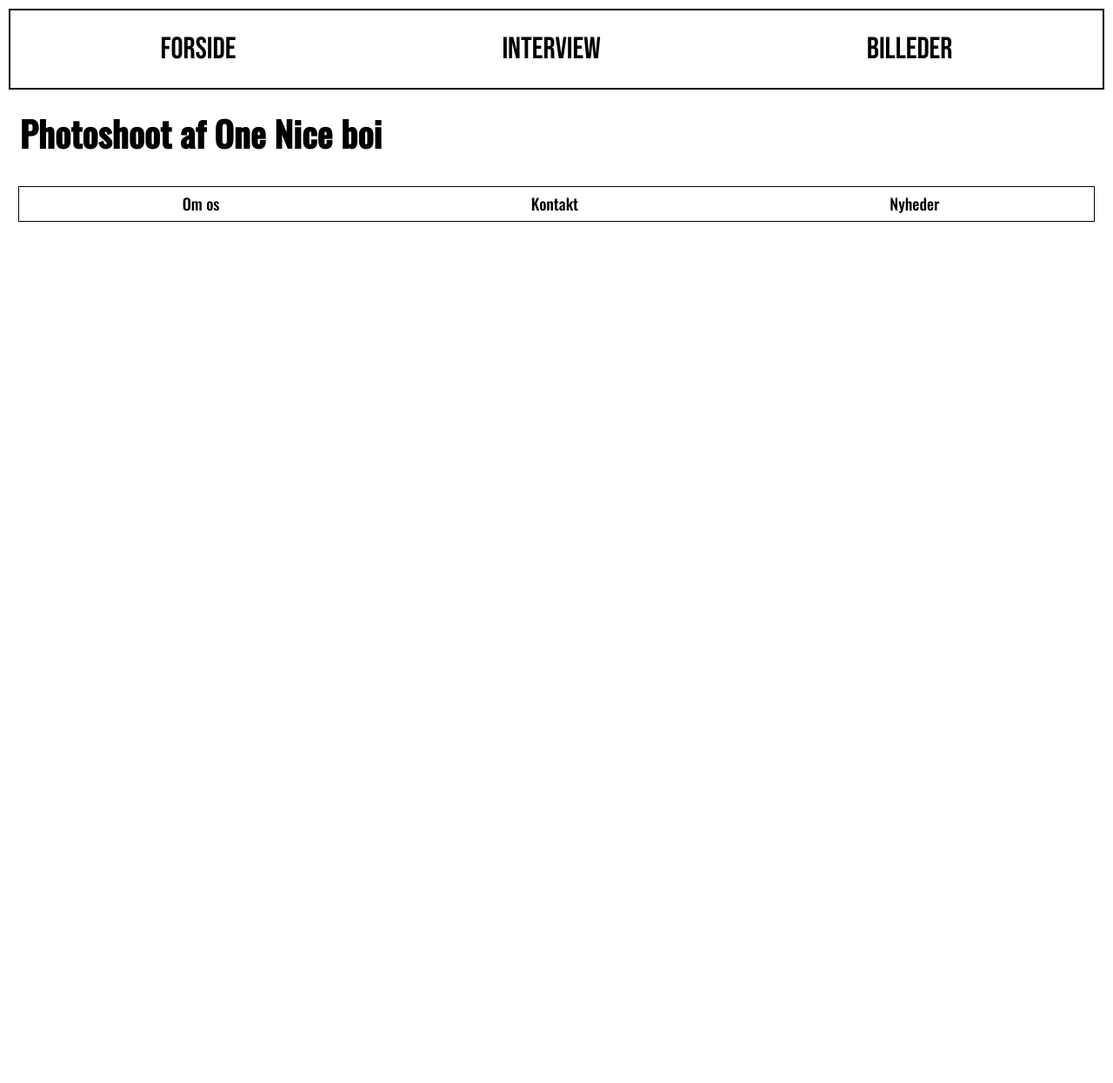
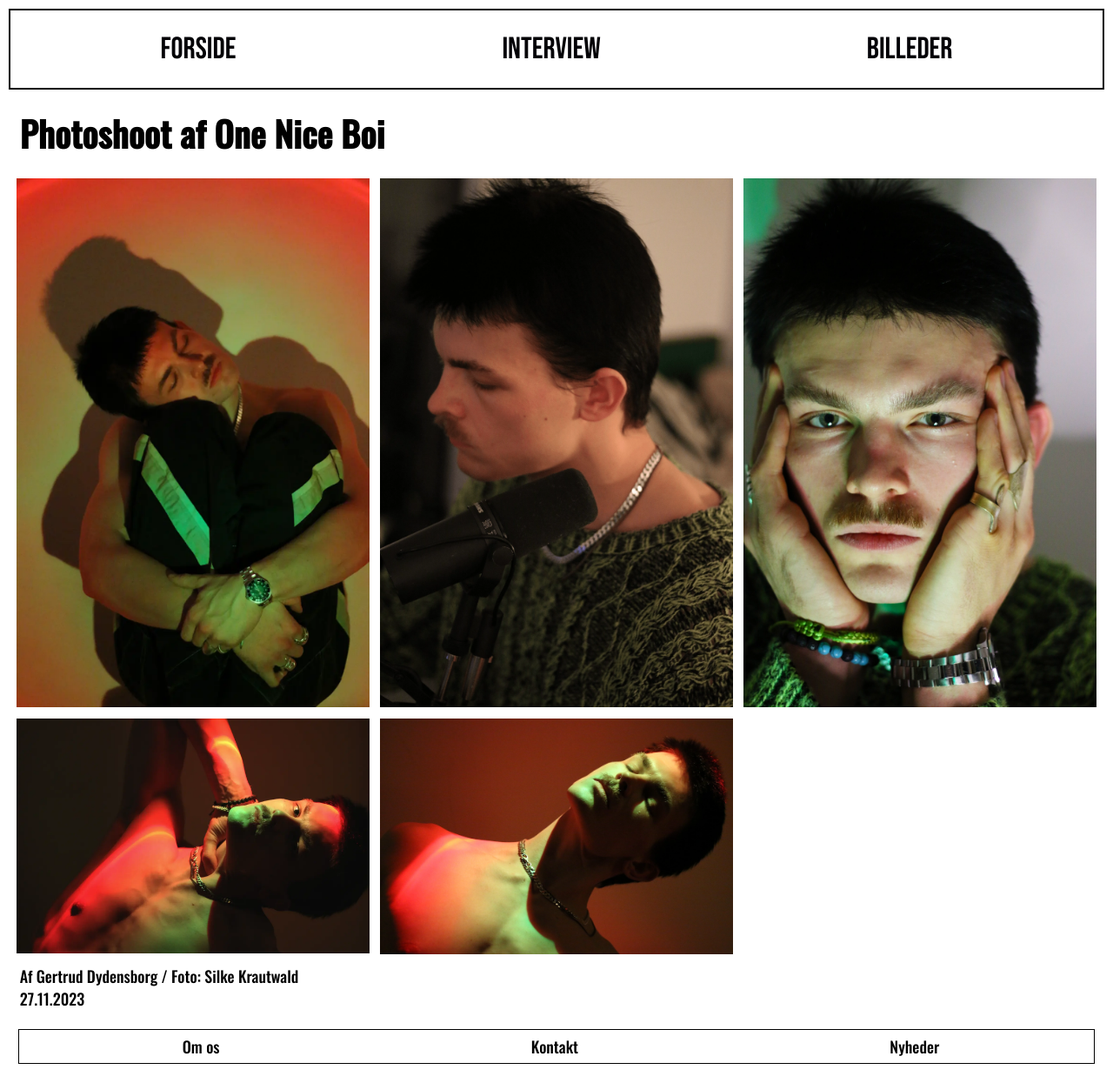
Before and after one commit to Gertruddydensborg/videosite, a plain HTML site: page billeder.html in a window 1280 px wide. Shown: the whole page at 87% size. Before the commit the page ends 800 px from the top, so only its background shows below. Drawn offline with nearby package versions, Linux system fonts and the light colour scheme.

Commit message:
billeder

```diff
--- a/billeder.html
+++ b/billeder.html
@@ -21,7 +21,19 @@
 
 <body>
     <main>
-        <h1>Photoshoot af One Nice boi</h1>
+        <h1>Photoshoot af One Nice Boi</h1>
+
+        <div class="grid_container">
+            <div><img src="assets/oneniceboi_billede2.webp" alt=""></div>
+            <div><img src="assets/oneniceboi_billede.webp" alt=""></div>
+            <div><img src="assets/oneniceboi_billede5.webp" alt=""></div>
+            <div><img src="assets/oneniceboi_billede3.webp" alt=""></div>
+            <div class="billede3"><img src="assets/oneniceboi_billede4.webp" alt=""></div>
+        </div>
+
+
+        <h3> Af Gertrud Dydensborg / Foto: Silke Krautwald <br> 27.11.2023</h3>
+
     </main>
 
     <footer>
--- a/layout.css
+++ b/layout.css
@@ -1,2 +1,10 @@
 @media (min-width: 900px) {
+  .grid_container {
+    display: grid;
+    grid-template-columns: 1fr 1fr 1fr;
+  }
+
+  .billede4 {
+    grid-column: 1/3;
+  }
 }
```
Also changed, not shown: assets/oneniceboi_billede.webp (added), assets/oneniceboi_billede2.webp (added), assets/oneniceboi_billede4.webp (added), assets/oneniceboi_billede5.webp (added).
